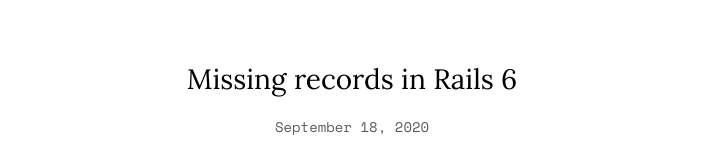
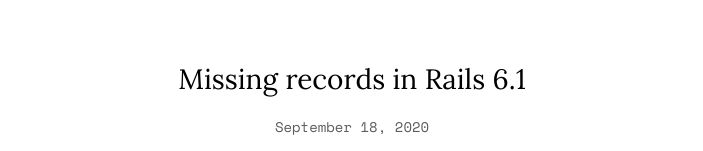
Before and after one commit to ecto/campedersen.com, a Gatsby site: page /rails-missing/ in a window 1280 px wide. Shown: the part 245-396 px from the top of the page, without its empty margins (288-991 px from the left). Built offline with nearby package versions, Linux system fonts and the light colour scheme; Gatsby itself is replaced by a stand-in of ours; some packages are replaced by stand-ins of ours; a small style sheet from the web is missing.

Commit message:
correct title

```diff
--- a/src/posts/rails-missing/index.md
+++ b/src/posts/rails-missing/index.md
@@ -1,5 +1,5 @@
 ---
-title: Missing records in Rails 6
+title: Missing records in Rails 6.1
 date: 2020-09-18
 ---
 
```
